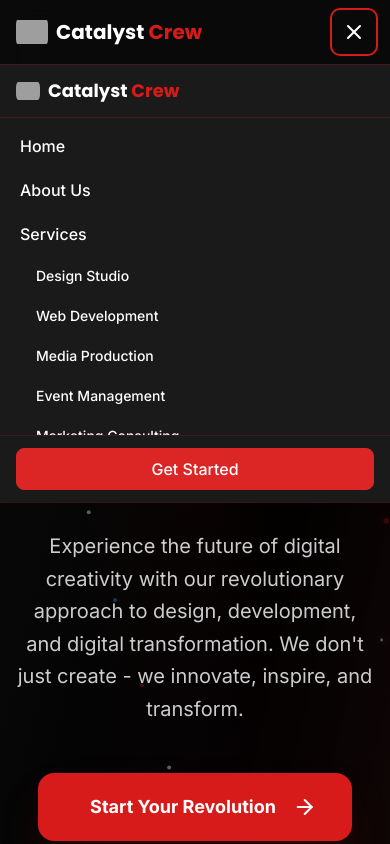
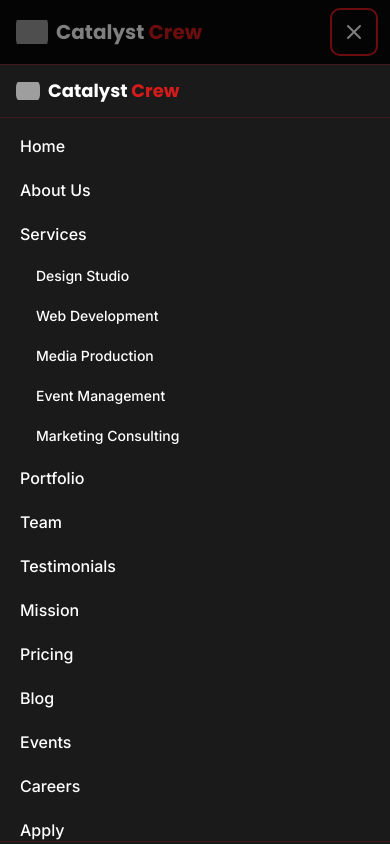
Before and after one commit to Catalystcrewcreators1/Catalyst-Crew, a React (Vite) app: page / in a window 390 px wide. Both pictures are taken after a click on the button 354 px from the left and 32 px from the top of the page. Shown: the top 844 px of the page. Built offline with nearby package versions, Linux system fonts and the light colour scheme; grey boxes are pictures that could not be loaded.

Commit message:
fix mobile nav

```diff
--- a/src/components/layout/Navbar.tsx
+++ b/src/components/layout/Navbar.tsx
@@ -1,4 +1,4 @@
-import { useState } from 'react';
+import { useState, useEffect } from 'react';
 import { Link } from 'react-router-dom';
 import { motion, AnimatePresence } from 'framer-motion';
 import { Menu, X } from 'lucide-react';
@@ -43,6 +43,19 @@ const Navbar = () => {
     { name: 'Apply', path: '/apply' },
     { name: 'Contact', path: '/contact' },
   ];
+
+  useEffect(() => {
+    if (isOpen) {
+      document.body.style.overflow = 'hidden';
+    } else {
+      document.body.style.overflow = 'unset';
+    }
+
+    // Cleanup on unmount
+    return () => {
+      document.body.style.overflow = 'unset';
+    };
+  }, [isOpen]);
 
   return (
     <nav className="fixed top-0 w-full z-50 bg-black/90 backdrop-blur-md border-b border-red-500/20" style={{ backgroundColor: 'rgba(11, 11, 11, 0.9)' }}>
@@ -131,17 +144,26 @@ const Navbar = () => {
         </div>
       </div>
 
+      {/* Mobile Navigation Backdrop */}
+      {isOpen && (
+        <div
+          className="md:hidden fixed inset-0 bg-black bg-opacity-50 z-30"
+          onClick={() => setIsOpen(false)}
+        />
+      )}
+
       {/* Mobile Navigation */}
       <AnimatePresence>
         {isOpen && (
           <motion.div
             initial={{ opacity: 0, height: 0 }}
-            animate={{ opacity: 1, height: 'auto' }}
+            animate={{ opacity: 1, height: '100vh' }}
             exit={{ opacity: 0, height: 0 }}
             transition={{ duration: 0.3 }}
-            className="md:hidden border-t border-red-500/20 max-h-screen overflow-hidden" style={{ backgroundColor: '#1A1A1A', borderColor: 'rgba(215, 27, 27, 0.2)' }}
+            className="md:hidden border-t border-red-500/20 fixed top-16 left-0 right-0 z-40 overflow-hidden" style={{ backgroundColor: '#1A1A1A', borderColor: 'rgba(215, 27, 27, 0.2)' }}
           >
-            <div className="px-4 py-3 border-b border-red-500/20" style={{ borderColor: 'rgba(215, 27, 27, 0.2)' }}>
+            <div className="flex flex-col h-full">
+              <div className="px-4 py-3 border-b border-red-500/20 flex-shrink-0" style={{ borderColor: 'rgba(215, 27, 27, 0.2)' }}>
                 <Link to="/" className="flex items-center space-x-2" onClick={() => setIsOpen(false)}>
                   <img
                     src="https://ik.imagekit.io/7cknsz6it/CATALYST%20CREW/catalyst%20crew%20logo.jpg?updatedAt=1758447247413"
@@ -154,14 +176,13 @@ const Navbar = () => {
                   </span>
                 </Link>
               </div>
-            <div className="flex flex-col max-h-96 overflow-hidden">
-              <div className="flex-1 overflow-y-auto px-2 pt-2 pb-3 space-y-1">
+              <div className="flex-1 overflow-y-auto px-2 pt-2 pb-3 space-y-1 min-h-0">
                 {mobileNavItems.map((item, index) => (
                   <div key={item.name}>
                     <motion.div
                       initial={{ opacity: 0, x: -20 }}
                       animate={{ opacity: 1, x: 0 }}
-                      transition={{ duration: 0.3, delay: index * 0.1 }}
+                      transition={{ duration: 0.3, delay: index * 0.05 }}
                     >
                       <Link
                         to={item.path}
@@ -179,7 +200,7 @@ const Navbar = () => {
                             key={subItem.name}
                             initial={{ opacity: 0, x: -20 }}
                             animate={{ opacity: 1, x: 0 }}
-                            transition={{ duration: 0.3, delay: (index + 1) * 0.1 }}
+                            transition={{ duration: 0.3, delay: (index + 1) * 0.05 }}
                           >
                             <Link
                               to={subItem.path}
```
Lines whose indentation alone changed are shown as unchanged.
